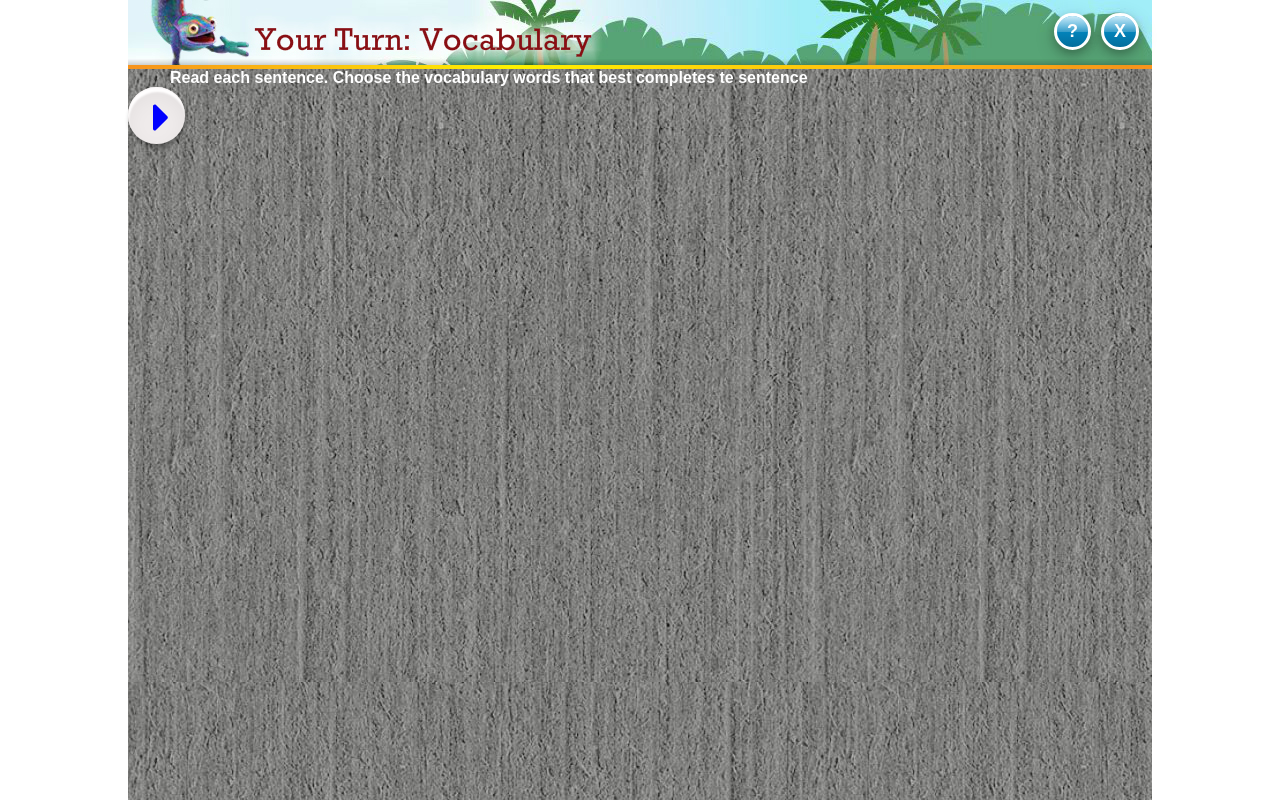
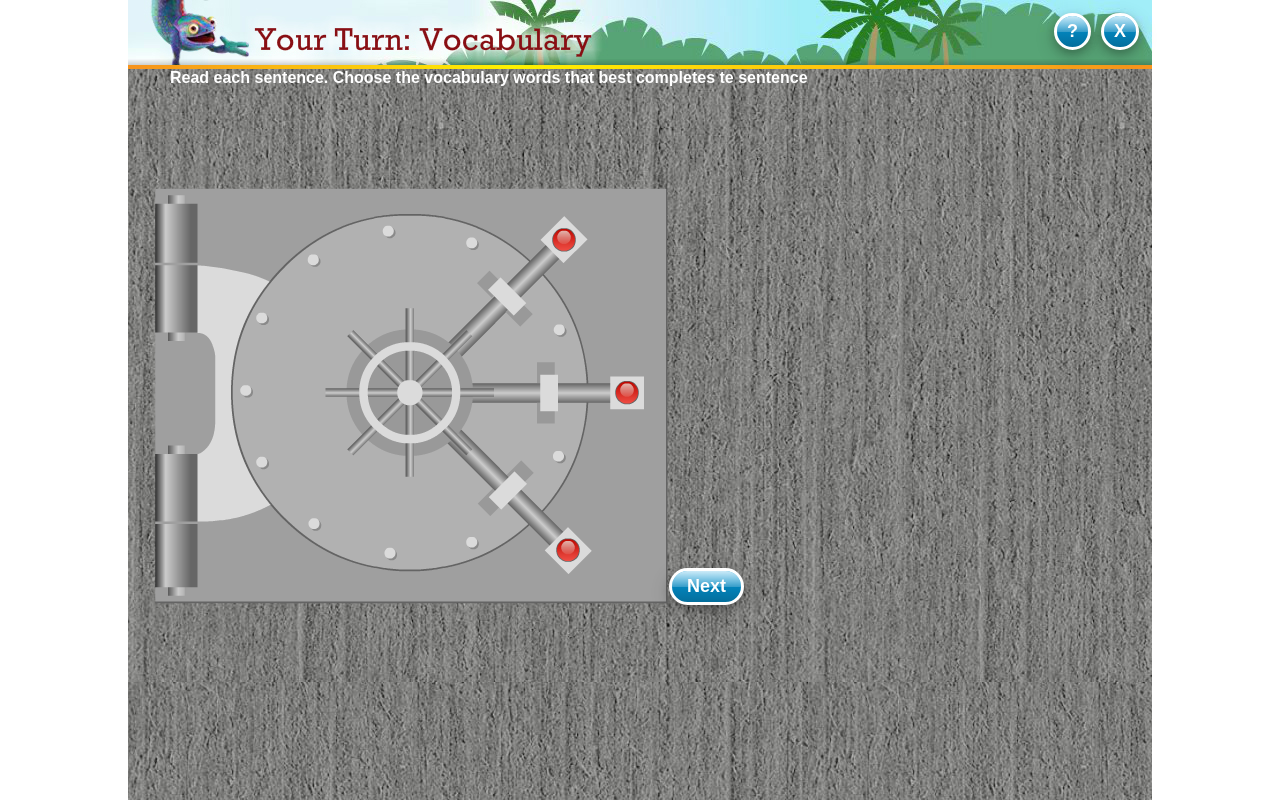
Before and after one commit to Reshmi2018/Vault-Angular5, an Angular app in the folder vocab-vault/: page / in a window 1280 px wide. Built offline with nearby package versions, Linux system fonts and the light colour scheme.

Commit message:
animation of vault added

```diff
--- a/vocab-vault/src/app/app.component.html
+++ b/vocab-vault/src/app/app.component.html
@@ -8,5 +8,5 @@
   <span></span>
   <span class="inst-text">Read each sentence. Choose the vocabulary words that best completes te sentence</span>
 </div>
-<a href="#" class='play white'><fa-icon [icon]="faCaretRight"></fa-icon></a>
+<app-vault></app-vault>
 </div>
--- a/vocab-vault/src/app/vault/vault.component.css
+++ b/vocab-vault/src/app/vault/vault.component.css
@@ -0,0 +1,6 @@
+.vault-wrapper {
+  display: inline-block;
+  position: relative;
+  top: 100px;
+  left: 25px;
+}
--- a/vocab-vault/src/app/vault/vault.component.html
+++ b/vocab-vault/src/app/vault/vault.component.html
@@ -1,3 +1,7 @@
-<p>
-  vault works!
-</p>
+<div class='vault-wrapper'>
+  <img [src]='basePath + imgName' alt="vault">
+  <div *ngFor="let img of imgGroup[groupIndex]" [hidden]="true">
+    <img [src]='basePath + img' alt="vault" [hidden]="true">
+  </div>
+  <a class="glass" (click)= "unlockNext()">Next</a>
+</div>
--- a/vocab-vault/src/app/vault/vault.component.ts
+++ b/vocab-vault/src/app/vault/vault.component.ts
@@ -1,10 +1,7 @@
 import { Component, OnInit } from '@angular/core';
 
 /**
- * image info :
- * unlock-1 :
- *  start ::
- *  end :: image no - 138
+ * image info : 45 images in each animation
  */
 
 @Component({
@@ -13,10 +10,57 @@ import { Component, OnInit } from '@angular/core';
   styleUrls: ['./vault.component.css']
 })
 export class VaultComponent implements OnInit {
+  groupIndex: number;
+  imgName: string;
+  intvID: any;
+  basePath: string;
+  imgGroup: Array<string>[];
 
   constructor() { }
 
   ngOnInit() {
+    this.groupIndex = 0;
+    this.imgName = 'lock0001.png';
+    this.basePath = "/assets/img/vault/";
+    this.imgGroup = [];
+    this.createImgGroups();
+  }
+
+  createImgGroups(): void {
+    let imgNames = [];
+    for (let i = 1; i < 457; i++) {
+      imgNames.push(this.nextImage(i-1));
+      if (i % 46 === 0) {
+        this.imgGroup.push(imgNames);
+        imgNames = [];
+      }
+    }
+    this.imgGroup.push(imgNames);
+  }
+
+  unlockNext() {
+    let intv = 50;
+    let index = 0;
+    this.intvID = setInterval(() => {
+      intv += 2;
+      this.imgName = this.imgGroup[this.groupIndex][index++];
+      if (index >= this.imgGroup[this.groupIndex].length) {
+        clearInterval(this.intvID);
+        this.groupIndex++;
+      }
+    }, intv);
+  }
+
+  nextImage(imgIndex: number): string {
+    let baseName = "lock0000";
+    let imgName = baseName.substring(0, baseName.length - ((++imgIndex).toString().length)) + imgIndex + ".png";
+    return imgName;
+  }
+
+  ngOnDestroy() {
+    if (this.intvID) {
+      clearInterval(this.intvID);
+    }
   }
 
 }
```
